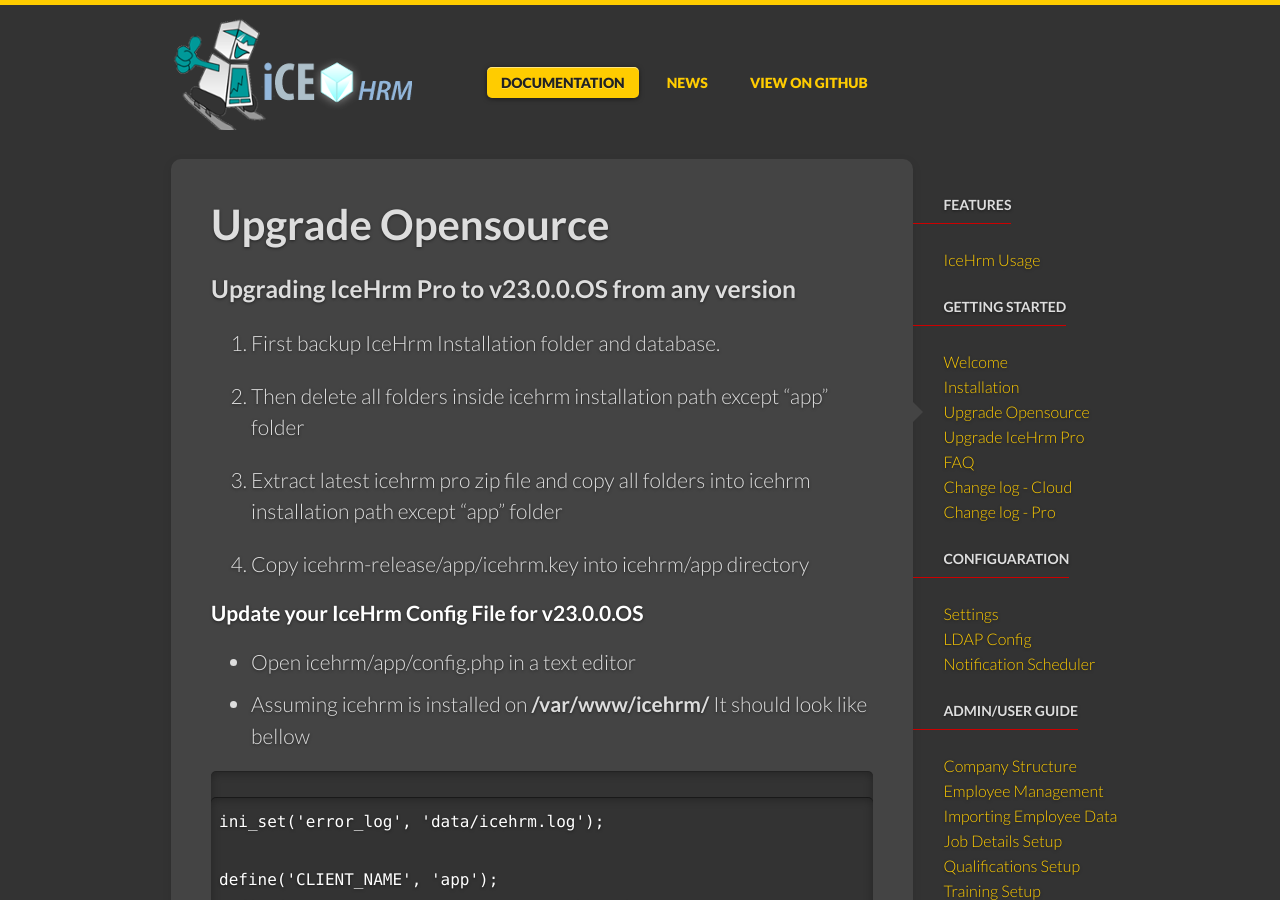
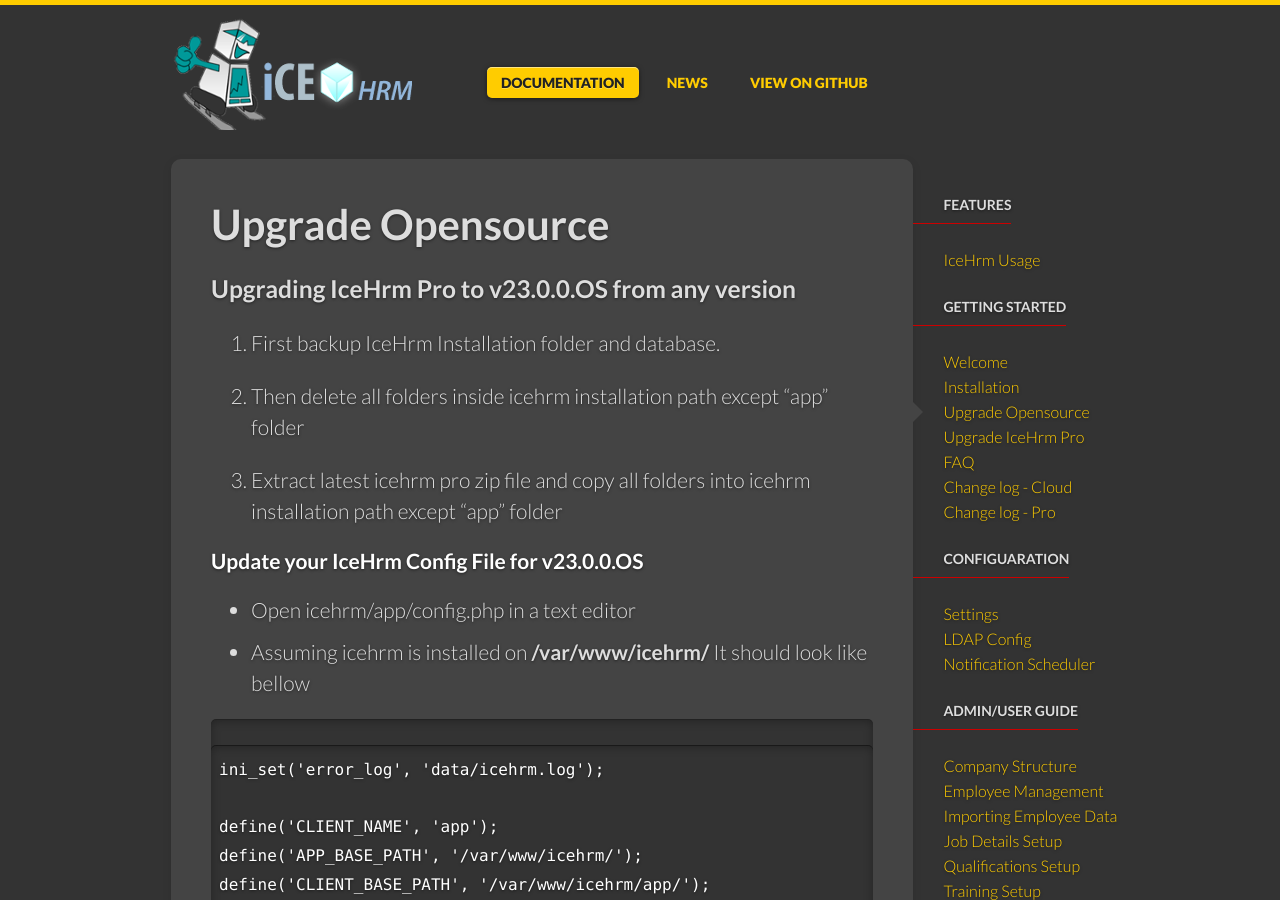
Before and after one commit to icehrm/icehrm.github.io, a Jekyll site: the page built from _docs/upgrade.md, in a window 1280 px wide and 900 px high. Built offline with Jekyll 4.4.1, drawn with Linux system fonts in a browser that asks for light colours.

Commit message:
Fix issue

```diff
--- a/_docs/upgrade.md
+++ b/_docs/upgrade.md
@@ -13,7 +13,6 @@
 
 3. Extract latest icehrm pro zip file and copy all folders into icehrm installation path except "app" folder
 
-4. Copy icehrm-release/app/icehrm.key into icehrm/app directory
 
 #### Update your IceHrm Config File for v23.0.0.OS
 
```
